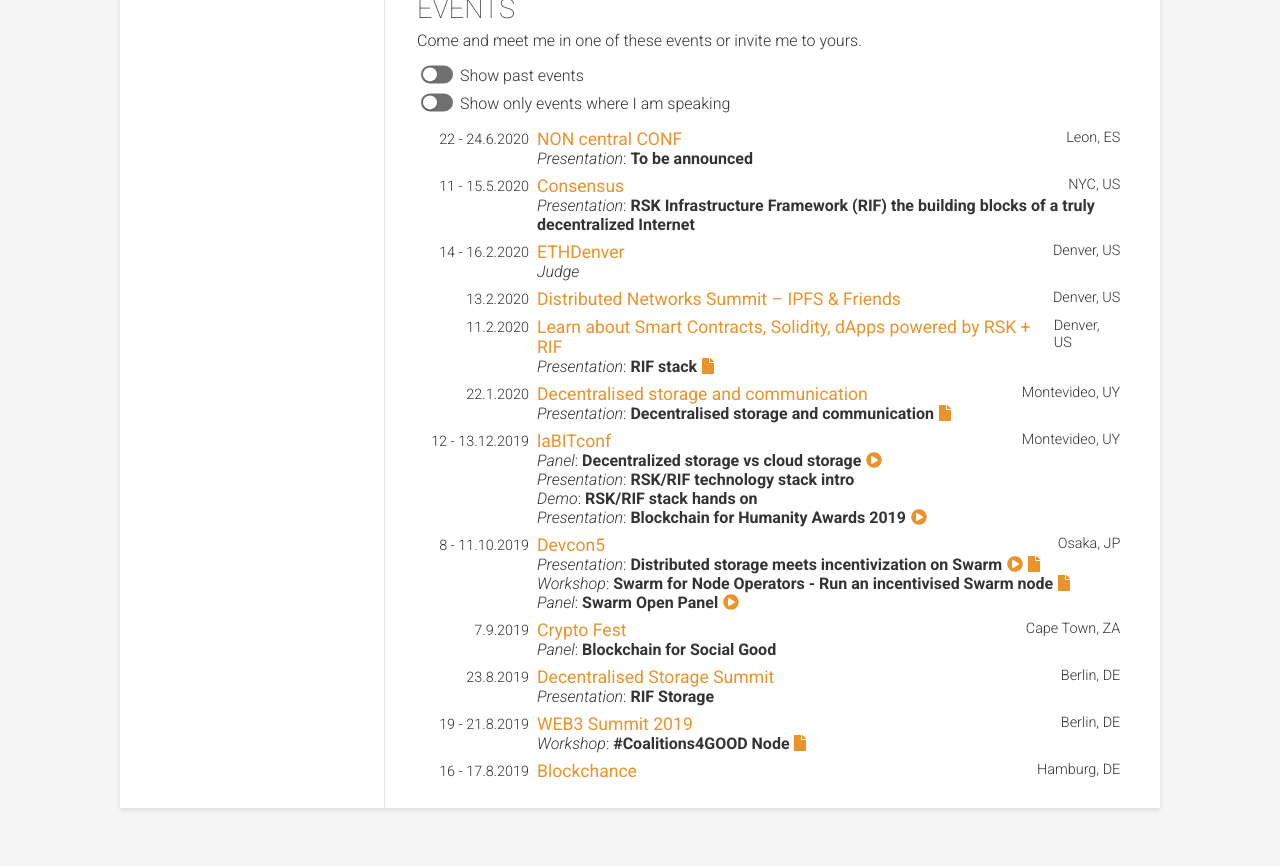
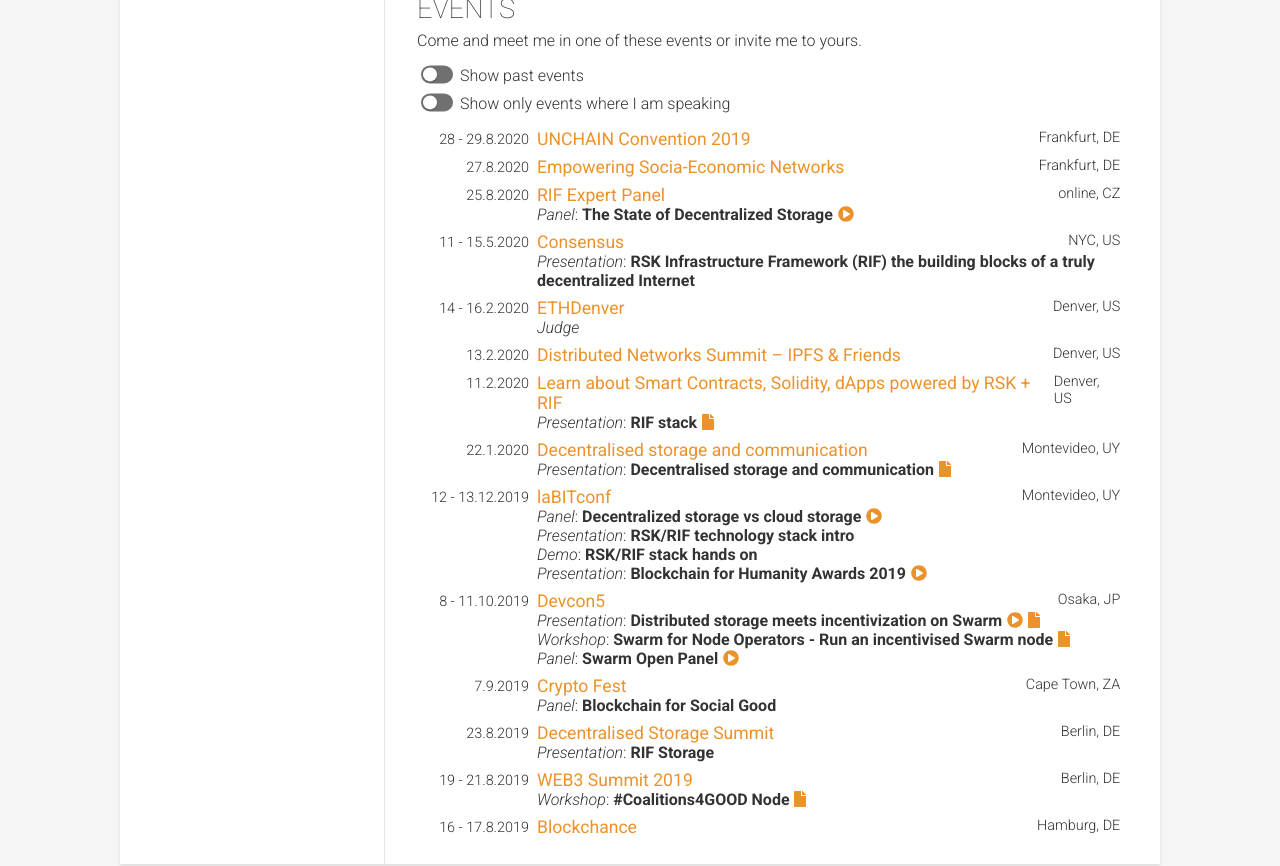
Before and after one commit to vojtechsimetka/website, a React (Create React App) app: page / in a window 1280 px wide. Shown: the part 1400-2266 px from the top of the page. Built offline with nearby package versions, Linux system fonts and the light colour scheme.

Commit message:
added Frankfurt events and closed job at RIF

```diff
--- a/src/data/Events.ts
+++ b/src/data/Events.ts
@@ -3,14 +3,40 @@ import Event, { EEventType, ETalkType, compare } from "models/Event";
 
 export default [
   new Event(
-    "NON central CONF",
+    "UNCHAIN Convention 2019",
     EEventType.CONFERENCE,
-    new Date("2020-06-22"),
-    new Date("2020-06-24"),
-    "Leon",
-    ELocations.SPAIN,
-    "https://www.noncentralconf.com/",
-    [{ title: "To be announced", type: ETalkType.PRESENTATION }]
+    new Date("2020-08-28"),
+    new Date("2020-08-29"),
+    "Frankfurt",
+    ELocations.GERMANY,
+    "https://www.unchain-convention.com/",
+    []
+  ),
+  new Event(
+    "Empowering Socia-Economic Networks",
+    EEventType.MEETUP,
+    new Date("2020-08-27"),
+    new Date("2020-08-27"),
+    "Frankfurt",
+    ELocations.GERMANY,
+    "https://www.meetup.com/b4H_Global/events/272123919/",
+    []
+  ),
+  new Event(
+    "RIF Expert Panel",
+    EEventType.MEETUP,
+    new Date("2020-08-25"),
+    new Date("2020-08-25"),
+    "online",
+    ELocations.CZECH_REPUBLIC,
+    "https://www.meetup.com/b4H_Global/events/272123919/",
+    [
+      {
+        type: ETalkType.PANEL,
+        title: "The State of Decentralized Storage",
+        video: "https://www.youtube.com/watch?v=L_pkc4tmvU8"
+      }
+    ]
   ),
   new Event(
     "Consensus",
@@ -20,7 +46,13 @@ export default [
     "NYC",
     ELocations.UNITED_STATES,
     "https://www.coindesk.com/events/consensus-2020",
-    [{ type: ETalkType.PRESENTATION, title: "RSK Infrastructure Framework (RIF) the building blocks of a truly decentralized Internet" }]
+    [
+      {
+        type: ETalkType.PRESENTATION,
+        title:
+          "RSK Infrastructure Framework (RIF) the building blocks of a truly decentralized Internet"
+      }
+    ]
   ),
   new Event(
     "ETHDenver",
@@ -50,7 +82,14 @@ export default [
     "Denver",
     ELocations.UNITED_STATES,
     "https://www.eventbrite.com/e/learn-about-smart-contracts-solidity-dapps-powered-by-rsk-rif-tickets-92415432045",
-    [{type: ETalkType.PRESENTATION, title: "RIF stack", presentation: "https://docs.google.com/presentation/d/1GYHxchEwN306qw6sp-1Z93wnghQ11Yxfs8qrV8BbSvE/edit?usp=sharing"}]
+    [
+      {
+        type: ETalkType.PRESENTATION,
+        title: "RIF stack",
+        presentation:
+          "https://docs.google.com/presentation/d/1GYHxchEwN306qw6sp-1Z93wnghQ11Yxfs8qrV8BbSvE/edit?usp=sharing"
+      }
+    ]
   ),
   new Event(
     "Decentralised storage and communication",
--- a/src/data/WorkExperience.ts
+++ b/src/data/WorkExperience.ts
@@ -13,7 +13,7 @@ export default [
       "Representing RIF & RSK in conferences"
     ],
     new Date("2019-04-01"),
-    null,
+    new Date("2020-08-01"),
     "Gibraltar",
     "GI",
     "https://www.rifos.org/"
```
